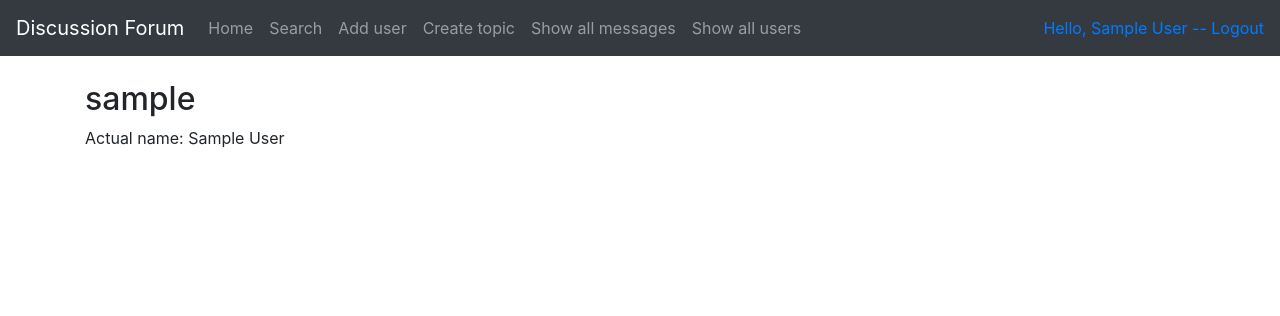
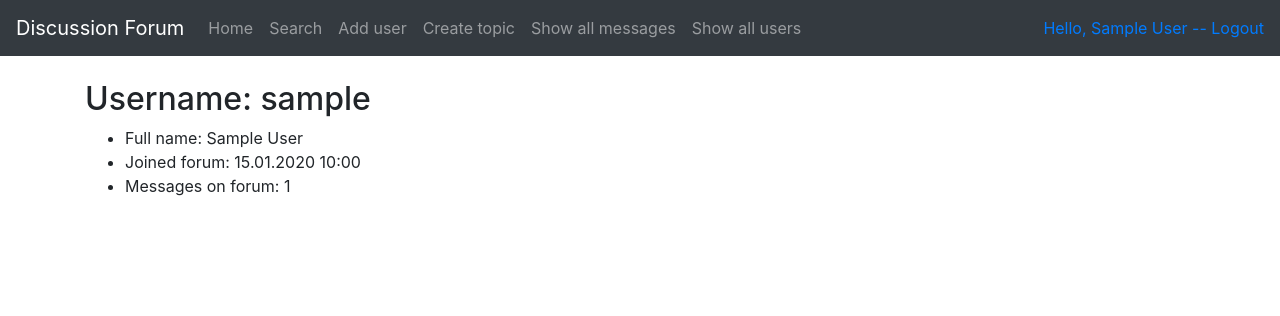
Before and after one commit to maarila/discussions-forum, a Flask app: page /users/1/ in a window 1280 px wide. Shown: the top 316 px of the page. Run offline with Flask 2, Linux system fonts and the light colour scheme; a user stored in the database is signed in; tables that the repository leaves empty hold one stand-in row (values such as "Sample post"); some libraries are stand-ins or nearby versions.

Commit message:
Added some info on user page

```diff
--- a/application/messages/models.py
+++ b/application/messages/models.py
@@ -55,7 +55,6 @@ class Message(Base):
 
     @staticmethod
     def find_all(search_term):
-
         searching_for = '%' + search_term + '%'
 
         stmt = text("SELECT * FROM Message"
@@ -65,3 +64,15 @@ class Message(Base):
         res = db.engine.execute(stmt)
 
         return res
+
+    @staticmethod
+    def message_count(user_id):
+        stmt = text("SELECT COUNT(*) AS messages FROM Message"
+                    " WHERE Message.account_id = :user_id").params(user_id=user_id)
+        res = db.engine.execute(stmt)
+
+        count = 0
+        for row in res:
+            count += row[0]
+
+        return count
--- a/application/templates/users/one_user.html
+++ b/application/templates/users/one_user.html
@@ -2,7 +2,13 @@
 
 {% block body %}
 
-<h2>{{ user.username }}</h2>
-Actual name: {{ user.name }}
+<h2>Username: {{ user.username }}</h2>
+<ul>
 
+  <li>Full name: {{ user.name }}</li>
+  {% if user.date_created %}
+    <li>Joined forum: {{ user.date_created.strftime('%d.%m.%Y %-H:%M') }}</li>
+  {% endif %}
+  <li>Messages on forum: {{ count }}</li>
+</ul>
 {% endblock %}
--- a/application/users/views.py
+++ b/application/users/views.py
@@ -16,7 +16,9 @@ def users_index():
 @app.route("/users/<user_id>/", methods=["GET"])
 @login_required
 def users_get_one(user_id):
-    return render_template("users/one_user.html", user=User.query.get(user_id))
+    message_count = Message.message_count(user_id)
+    return render_template("users/one_user.html", count=message_count,
+                           user=User.query.get(user_id))
 
 
 @app.route("/users/<user_id>/", methods=["POST"])
```
